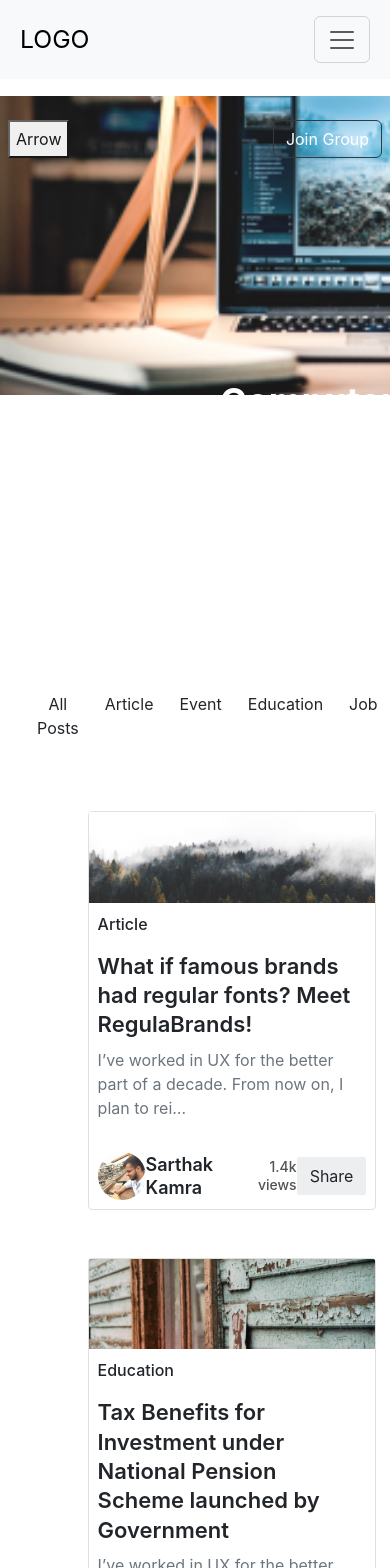
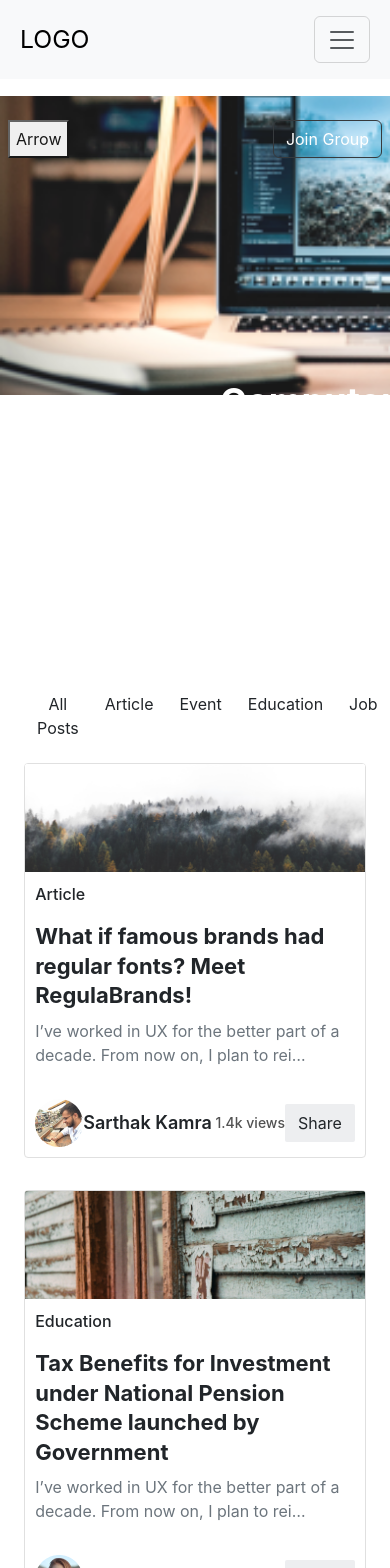
Before and after one commit to muskan2532150/Convin, a React (Create React App) app: page / in a window 390 px wide. Shown: the top 1568 px of the page. Built offline with nearby package versions, Linux system fonts and the light colour scheme.

Commit message:
Add breakpoint

```diff
--- a/src/assets/Card.css
+++ b/src/assets/Card.css
@@ -18,11 +18,20 @@
   font-weight: 500;
 }
 
-
 .title {
-  font-weight: 600;
+  font-weight: 700;
   font-size: 22px;
   line-height: 134.17%;
+}
+
+.meetup-btn{
+  border: 0.7px solid #A9AEB8;
+border-radius: 8px;
+width: 100%;
+}
+
+.meetup-link{
+  color:#E56135;
 }
 
 .author {
@@ -45,10 +54,12 @@
   border-radius: 2px;
 }
 
-@media (min-width: 500px) {
+@media (max-width: 576px) {
 
   .post {
-    width: 30rem;
+    width: auto;
+    margin: 0;
+    margin-bottom: 2rem;
   }
 
   /*
--- a/src/assets/PostContainer.css
+++ b/src/assets/PostContainer.css
@@ -61,3 +61,9 @@ li {
 font-size: 16px;
 line-height: 21px;
 }
+
+@media  (max-width: 576px) {
+    .li-btn{
+        font-size: 1.4rem;
+    }
+}
```
